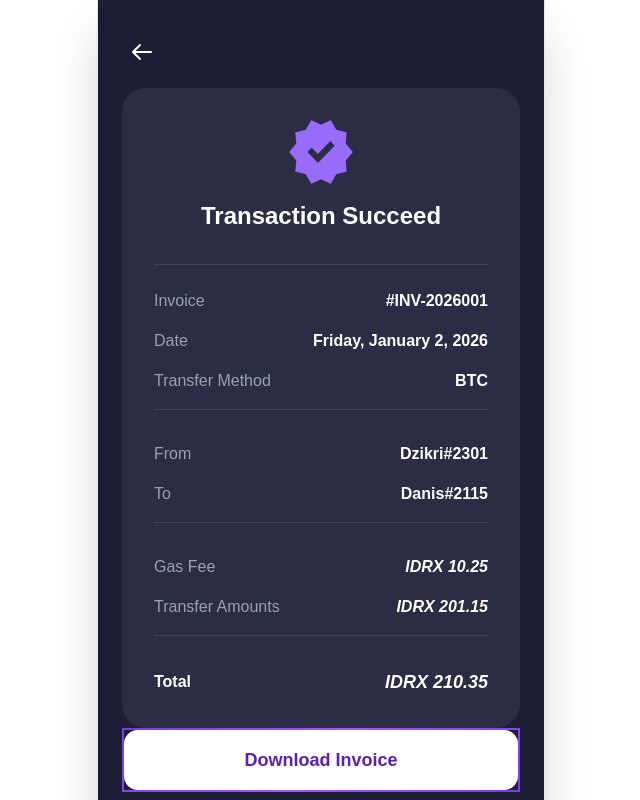
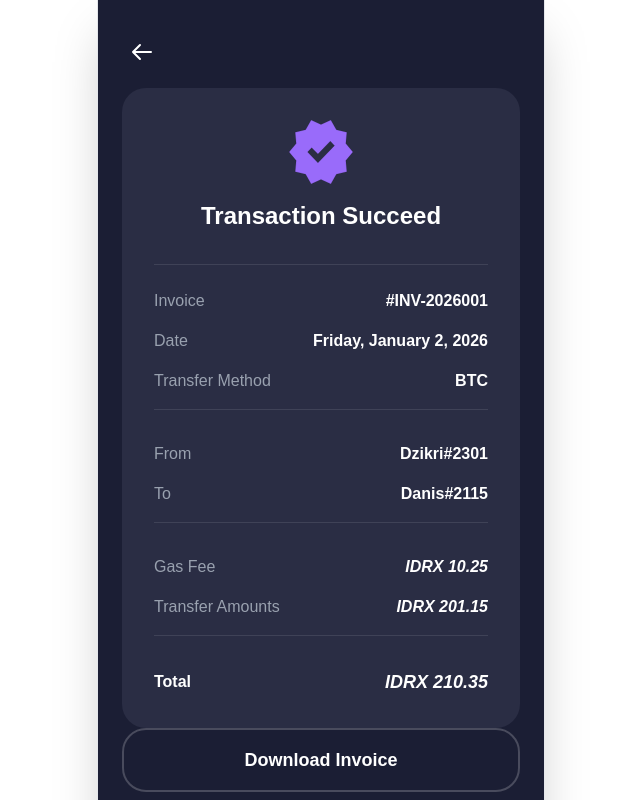
Before and after one commit to nrkahfirhmd/base-hackathon, a Next.js app in the folder frontend/: page /invoice in a window 1280 px wide. Shown: the top 800 px of the page, without its empty margins (319-959 px from the left). Built offline with nearby package versions, Linux system fonts and the light colour scheme.

Commit message:
feat: update UI components

```diff
--- a/frontend/components/ui/BottonNav.tsx
+++ b/frontend/components/ui/BottonNav.tsx
@@ -13,71 +13,49 @@ const BottomNav = () => {
         >
           <defs>
             {/* Gradient Background */}
-            <linearGradient id="navGradient" x1="0%" y1="0%" x2="100%" y2="0%">
-              <stop offset="0%" stopColor="#5b21b6" />
-              <stop offset="50%" stopColor="#3b2a6e" />
-              <stop offset="100%" stopColor="#1e1b4b" />
-            </linearGradient>
-            {/* Border Gradient */}
-            <linearGradient id="borderGradient" x1="0%" y1="0%" x2="100%" y2="0%">
-              <stop offset="0%" stopColor="#7c3aed" />
-              <stop offset="50%" stopColor="#6d28d9" />
-              <stop offset="100%" stopColor="#4c1d95" />
+            <linearGradient id="navGradient" x1="0%" y1="0%" x2="0%" y2="100%">
+              <stop offset="0%" stopColor="#2f1f4f" />
+              <stop offset="50%" stopColor="#422c76" />
+              <stop offset="100%" stopColor="#6a3eb7" />
             </linearGradient>
           </defs>
-          {/* Border stroke - setengah lingkaran dengan arc */}
-          <path
-            fill="none"
-            stroke="url(#borderGradient)"
-            strokeWidth="1.5"
-            d="M0,25 L143,25 A45,45 0 0,0 232,25 L375,25"
-          />
-          {/* Background Fill - setengah lingkaran dengan arc */}
+          {/* setengah lingkaran dengan arc */}
           <path
             fill="url(#navGradient)"
             d="M0,25 L143,25 A45,45 0 0,0 232,25 L375,25 L375,95 L0,95 Z"
           />
         </svg>
 
-        {/* --- 2. KONTEN & TOMBOL --- */}
         <div className="relative w-full h-full flex justify-between items-end px-14 pb-6">
 
-          {/* KIRI: History Icon */}
-          <button className="text-white/80 hover:text-white transition mb-1">
-            <svg xmlns="http://www.w3.org/2000/svg" width="28" height="28" viewBox="0 0 24 24" fill="none" stroke="currentColor" strokeWidth="2" strokeLinecap="round" strokeLinejoin="round">
+          {/* History Icon */}
+          <button className="text-white/70 cursor-pointer">
+            <svg xmlns="http://www.w3.org/2000/svg" width="32" height="32" viewBox="0 0 24 24" fill="none" stroke="currentColor" strokeWidth="2" strokeLinecap="round" strokeLinejoin="round">
                 <path d="M3 12a9 9 0 1 0 9-9 9.75 9.75 0 0 0-6.74 2.74L3 8"/>
                 <path d="M3 3v5h5"/>
                 <path d="M12 7v5l4 2"/>
             </svg>
           </button>
 
-          {/* tombol scan */}
-          <div className="absolute left-1/2 -translate-x-1/2 -top-1">
+          {/* Scan Button */}
+          <div className="absolute left-1/2 -translate-x-1/2 -top-4">
              <Link href="/qr">
-                <div className="group relative">
-                    {/* Lingkaran Glow di belakang */}
-                    <div className="absolute inset-0 bg-purple-600/40 rounded-full blur-2xl scale-150"></div>
-
-                    {/* Tombol Utama */}
-                    <div className="relative w-17 h-17 rounded-full bg-linear-to-b from-[#7c3aed] via-[#6d28d9] to-[#4c1d95] flex items-center justify-center transform group-hover:scale-105 transition-transform">
-
-                        {/* Icon Scan */}
-                        <svg width="26" height="26" viewBox="0 0 24 24" fill="none" stroke="white" strokeWidth="2" strokeLinecap="round" strokeLinejoin="round">
+                  {/* Main Button */}
+                  <div className="relative w-20 h-20 rounded-full bg-linear-to-b from-[#281a45] via-[#3b2a6e] to-[#6a3eb7] flex items-center justify-center">
+                      <svg width="30" height="30" viewBox="0 0 24 24" fill="none" stroke="white" strokeWidth="2" strokeLinecap="round" strokeLinejoin="round">
                           <path d="M4 8V6a2 2 0 0 1 2-2h2" />
                           <path d="M16 4h2a2 2 0 0 1 2 2v2" />
                           <path d="M20 16v2a2 2 0 0 1-2 2h-2" />
                           <path d="M8 20H6a2 2 0 0 1-2-2v-2" />
                           <line x1="7" y1="12" x2="17" y2="12" strokeOpacity="0.5" />
                       </svg>
-
-                    </div>
                 </div>
              </Link>
           </div>
 
-          {/* icon user */}
-          <button className="text-white/80 hover:text-white transition mb-1">
-            <svg xmlns="http://www.w3.org/2000/svg" width="28" height="28" viewBox="0 0 24 24" fill="none" stroke="currentColor" strokeWidth="2" strokeLinecap="round" strokeLinejoin="round">
+          {/* User Icon */}
+          <button className="text-white/70 cursor-pointer">
+            <svg xmlns="http://www.w3.org/2000/svg" width="32" height="32" viewBox="0 0 24 24" fill="none" stroke="currentColor" strokeWidth="2" strokeLinecap="round" strokeLinejoin="round">
                <circle cx="12" cy="8" r="4"/>
                <path d="M6 21v-2a6 6 0 0 1 12 0v2"/>
             </svg>
--- a/frontend/components/ui/Header.tsx
+++ b/frontend/components/ui/Header.tsx
@@ -5,7 +5,7 @@ const Header = () => (
     <div className="flex items-center gap-3">
       {/* Avatar Placeholder */}
       <div className="w-10 h-10 rounded-full bg-gray-700 overflow-hidden border border-gray-600">
-        <Image src="https://api.dicebear.com/7.x/avataaars/svg?seed=Dzikri" width={40} height={40} alt="Profile" className="w-full h-full object-cover" unoptimized />
+        <Image src="/profile-pic.svg" alt="Profile Picture" width={40} height={40} />
       </div>
       <div>
         <p className="text-gray-400 text-xs">Good Morning!</p>
--- a/frontend/components/ui/buttons/PrimaryButton.tsx
+++ b/frontend/components/ui/buttons/PrimaryButton.tsx
@@ -30,10 +30,7 @@ const PrimaryButton: React.FC<PrimaryButtonProps> = ({
         rounded-2xl
         bg-linear-to-b from-[#4338ca] via-[#5b21b6] to-[#7c3aed]
         text-white font-semibold text-lg
-        shadow-[0_8px_30px_rgba(91,33,182,0.4)]
-        hover:shadow-[0_8px_40px_rgba(91,33,182,0.6)]
-        hover:scale-[1.02]
-        active:scale-[0.98]
+        hover:scale-[1.01]
         transition-all duration-200
         disabled:opacity-50 disabled:cursor-not-allowed disabled:hover:scale-100
         ${className}
--- a/frontend/components/ui/buttons/SecondaryButton.tsx
+++ b/frontend/components/ui/buttons/SecondaryButton.tsx
@@ -26,40 +26,19 @@ const SecondaryButton: React.FC<SecondaryButtonProps> = ({
       disabled={disabled}
       className={`
         ${fullWidth ? "w-full" : ""}
-        relative
         py-4 px-8
-        rounded-2xl
-        bg-white
-        text-[#5b21b6] font-semibold text-lg
-        border-2 border-transparent
-        bg-clip-padding
-        hover:bg-gray-50
+        rounded-3xl
+        bg-transparent
+        text-white font-semibold text-lg
+        border-2 border-white/20
+        hover:border-white/40
+        hover:bg-white/5
         active:scale-[0.98]
         transition-all duration-200
-        disabled:opacity-50 disabled:cursor-not-allowed disabled:hover:bg-white
+        disabled:opacity-50 disabled:cursor-not-allowed
         ${className}
       `}
-      style={{
-        background: "white",
-        backgroundClip: "padding-box",
-        border: "2px solid transparent",
-        borderImage: "linear-gradient(135deg, #7c3aed, #a855f7, #7c3aed) 1",
-        borderImageSlice: 1,
-      }}
     >
-      {/* Gradient border wrapper */}
-      <span
-        className="absolute inset-0 rounded-2xl -z-10"
-        style={{
-          background: "linear-gradient(135deg, #7c3aed, #a855f7, #7c3aed)",
-          margin: "-2px",
-          borderRadius: "18px",
-        }}
-      />
-      <span
-        className="absolute inset-0 rounded-2xl -z-10 bg-white"
-        style={{ borderRadius: "14px" }}
-      />
       {children}
     </button>
   );
--- a/frontend/components/ui/cards/BalanceCard.tsx
+++ b/frontend/components/ui/cards/BalanceCard.tsx
@@ -1,9 +1,5 @@
 const BalanceCard = () => (
-  <div className="relative w-full p-5 rounded-3xl bg-linear-to-br from-[#2b2b3d] to-[#1a1a24] border border-gray-800 shadow-lg mb-6 overflow-hidden">
-    {/* Efek Blur/Glow Background */}
-    <div className="absolute -top-10 -left-10 w-32 h-32 bg-purple-500 rounded-full mix-blend-screen filter blur-3xl opacity-20"></div>
-    <div className="absolute top-10 right-10 w-24 h-24 bg-blue-500 rounded-full mix-blend-screen filter blur-3xl opacity-20"></div>
-
+  <div className="relative w-full p-4 rounded-2xl bg-linear-to-br from-[#2b2b3d] to-[#1a1a24] border border-gray-800 shadow-lg mb-4 overflow-hidden">
     <div className="relative z-10">
       <div className="flex justify-between items-start mb-2">
         <div>
--- a/frontend/components/ui/cards/CryptoItemCard.tsx
+++ b/frontend/components/ui/cards/CryptoItemCard.tsx
@@ -1,7 +1,7 @@
 import { CryptoAsset } from "@/app/types/crypto";
 
 const CryptoItemCard = ({ asset }: { asset: CryptoAsset }) => (
-  <div className="flex items-center justify-between p-4 mb-3 rounded-2xl bg-[#1e1e2d] border border-gray-800 hover:bg-[#252536] transition">
+  <div className="flex items-center justify-between p-6 mb-2 rounded-2xl bg-[#1e1e2d] border border-gray-800 hover:bg-[#252536] transition">
     <div className="flex items-center gap-3">
       {/* Icon Logo Coin */}
       <div className={`w-10 h-10 rounded-full ${asset.color} flex items-center justify-center text-white font-bold opacity-80`}>
```
Lines whose indentation alone changed are shown as unchanged.
